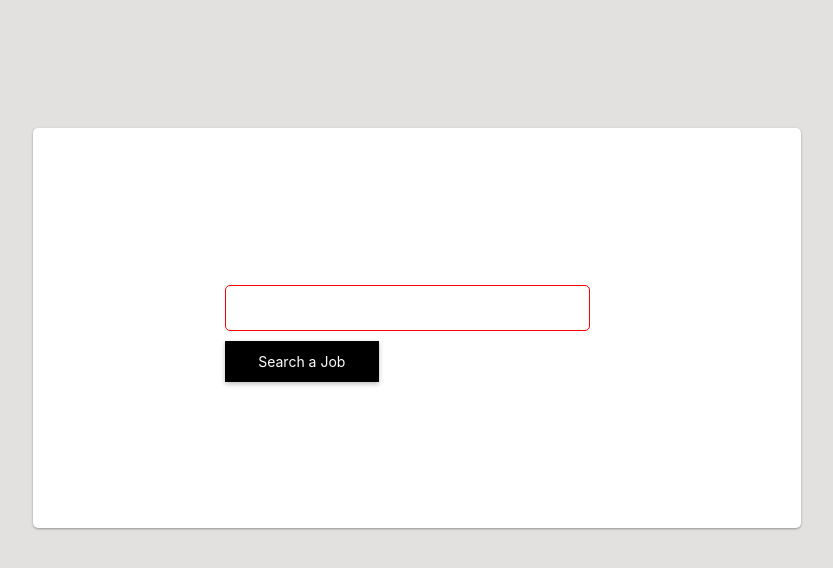
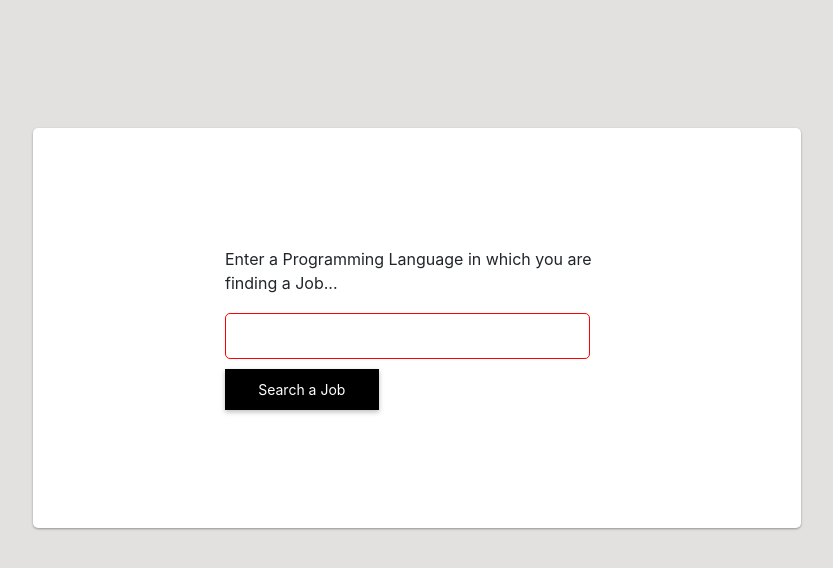
Before and after one commit to Prabhash8853/job-search, a React (Create React App) app: page / in a window 1280 px wide. Shown: the top 568 px of the page, without its empty margins (223-1056 px from the left). Built offline with nearby package versions, Linux system fonts and the light colour scheme.

Commit message:
just added a label

```diff
--- a/src/component/jobSearch/JobTitle.js
+++ b/src/component/jobSearch/JobTitle.js
@@ -115,6 +115,7 @@ class JobTitle extends React.Component {
         return (
             <div className="jobtitle">
                 <div className="jobtitle_input">
+                <label>Enter a Programming Language in which you are finding a Job...</label>
                     {jobSearchElements}
                 </div>
             </div>
```
